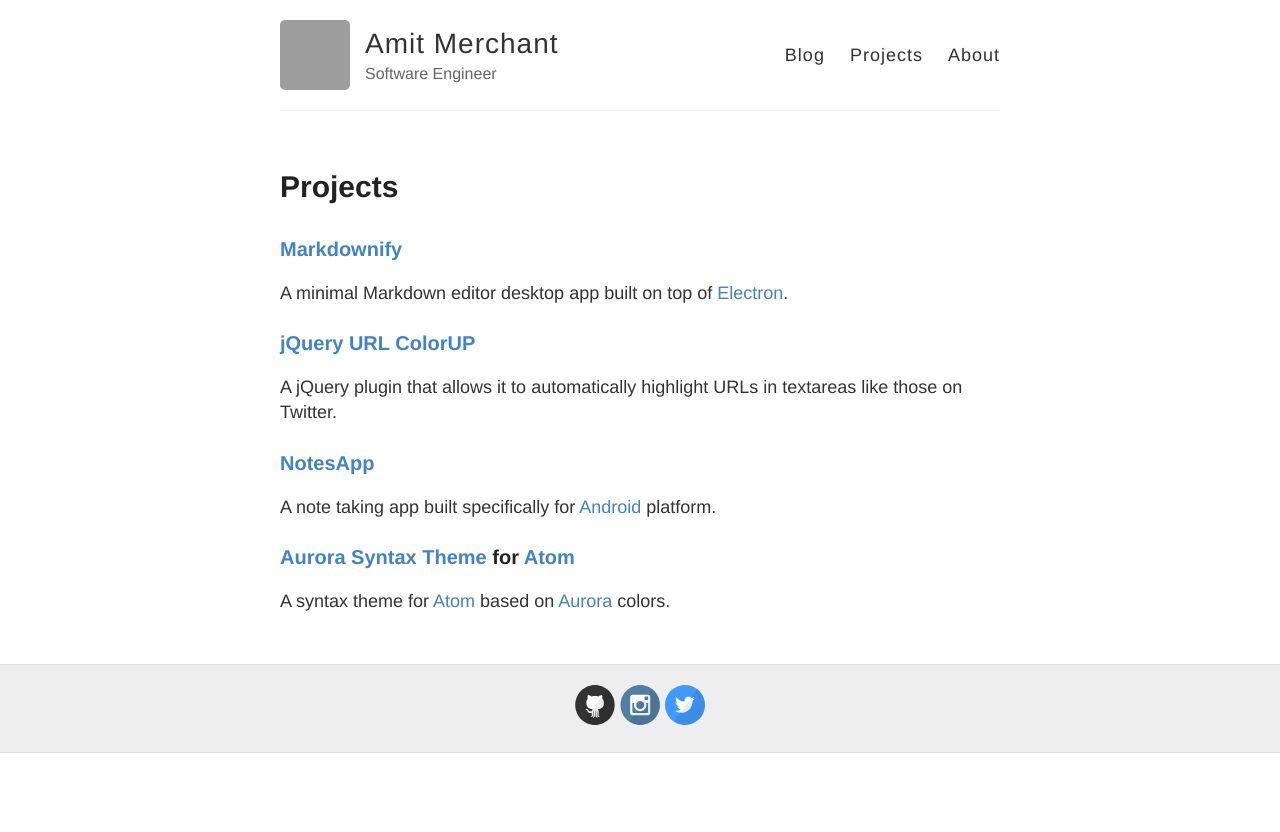
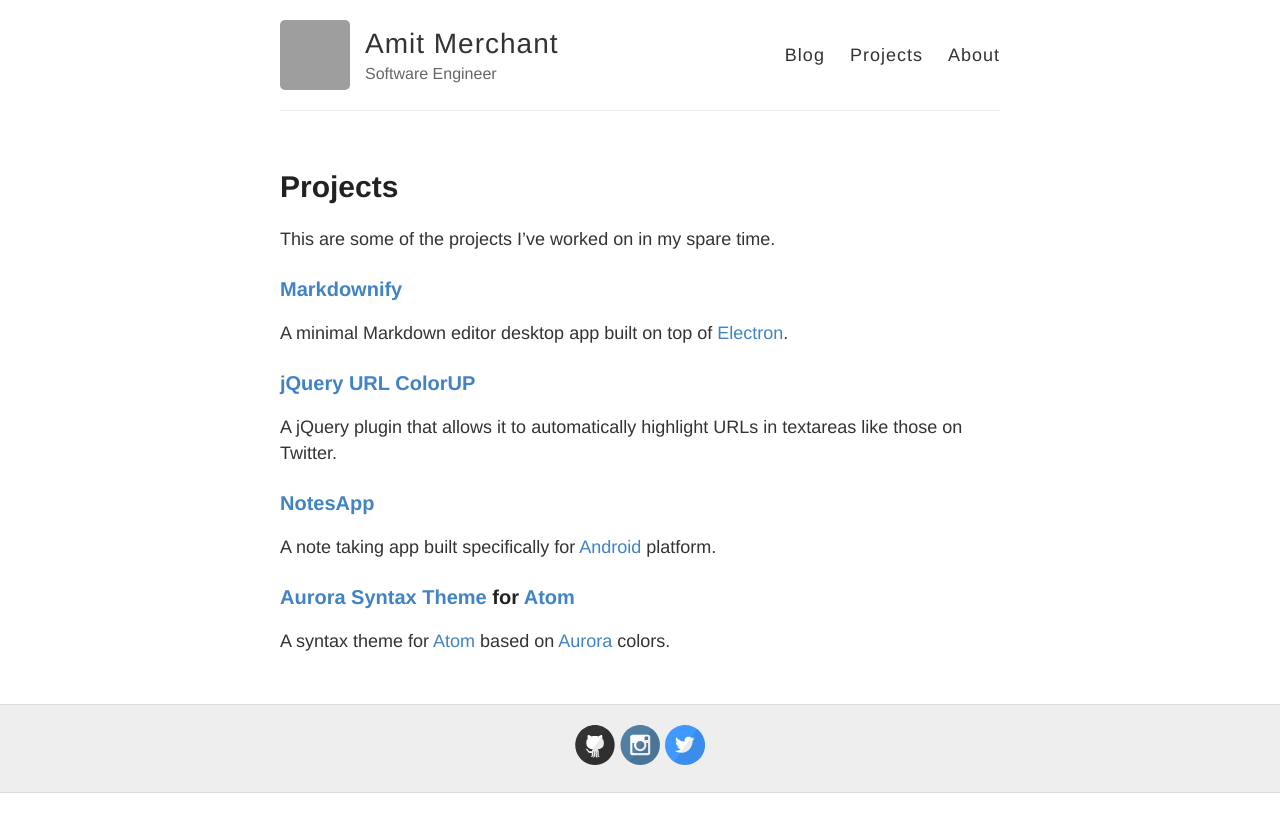
Before and after one commit to varunkumardev/amitmerchant1990.github.io, a Jekyll site: the page built from projects.md, in a window 1280 px wide. Shown: the top 832 px of the page. Built offline with Jekyll 4.4.1, drawn with Linux system fonts in a browser that asks for light colours; grey boxes are pictures that could not be loaded.

```diff
--- a/projects.md
+++ b/projects.md
@@ -3,6 +3,7 @@
 title: Projects
 permalink: /projects/
 ---
+This are some of the projects I've worked on in my spare time.
 
 ### [Markdownify](https://github.com/amitmerchant1990/electron-markdownify)
 
```
